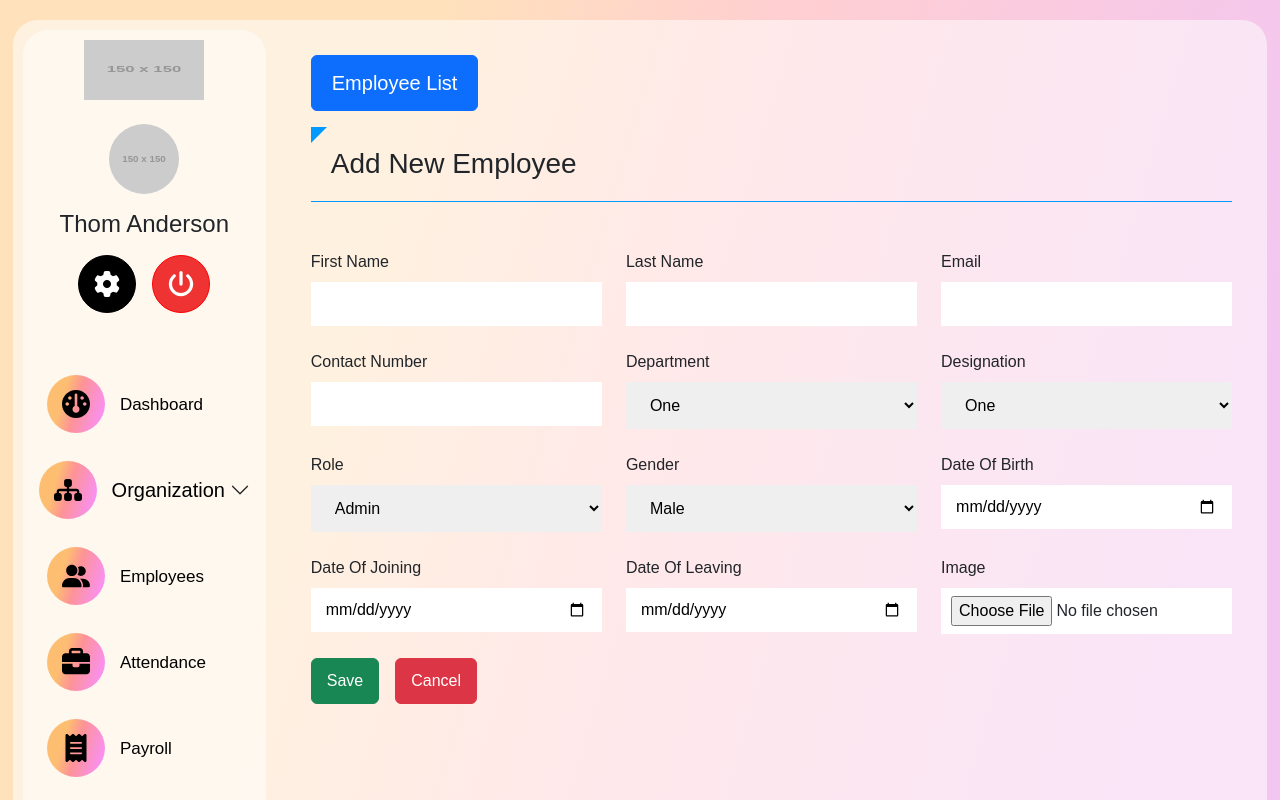
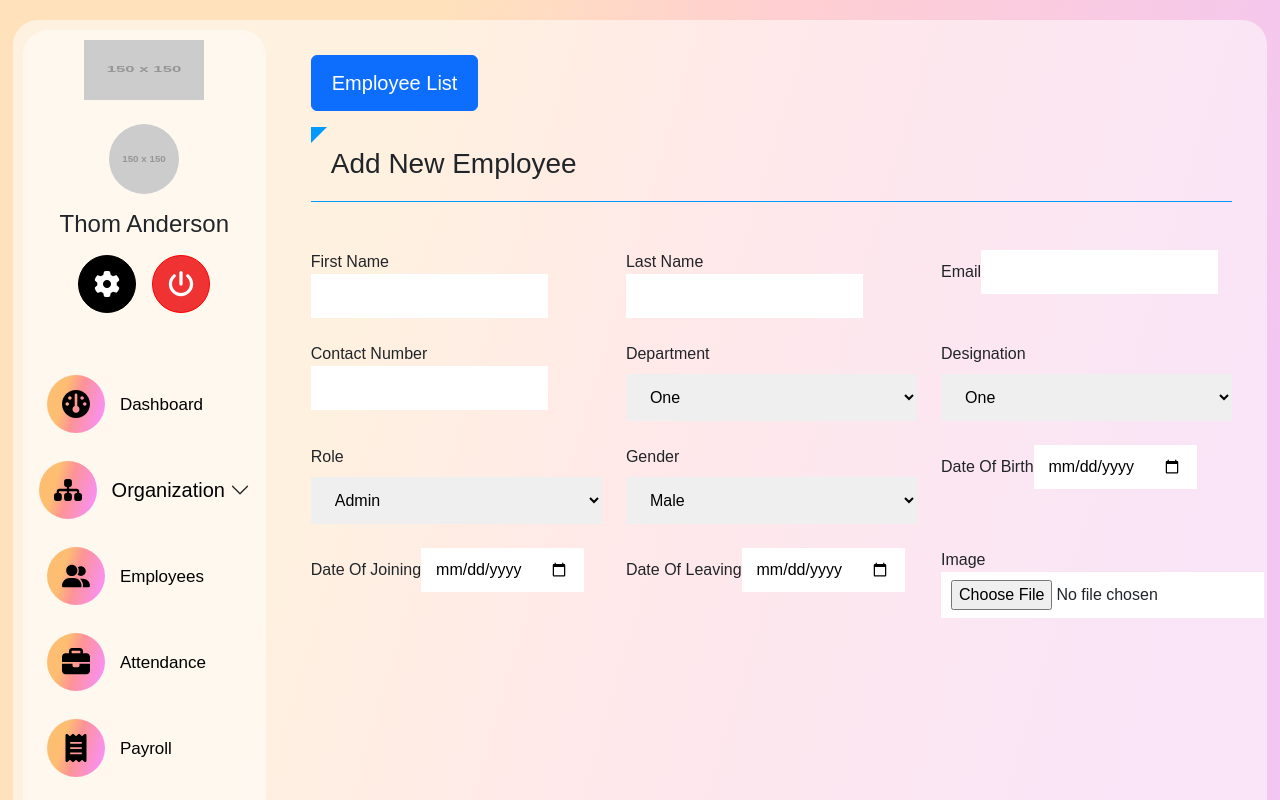
Before and after one commit to farghly/HR-Management-System, a React (Create React App) app: page /employees/addemployee in a window 1280 px wide. Shown: the top 800 px of the page. Built offline with nearby package versions, Linux system fonts and the light colour scheme.

Commit message:
edit to match changes

```diff
--- a/src/pages/Employee/Addemployee.js
+++ b/src/pages/Employee/Addemployee.js
@@ -1,77 +1,222 @@
 import "./styles.css";
 import { Link } from "react-router-dom";
+import { useState } from "react";
+import FormInput from "./../../components/form-input/FormInput.component";
+
+const defaultFormFields = {
+  email: "",
+  password: "",
+  firstName: "",
+  lastName: "",
+  contactNumber: "",
+  department: "",
+  designation: "",
+  role: "",
+  gender: "",
+  birthday: "",
+  joiningday: "",
+  leavingday: "",
+};
 function AddEmployee() {
+  const [formFields, setFormFields] = useState(defaultFormFields);
+  const {
+    email,
+    password,
+    firstName,
+    lastName,
+    contactNumber,
+    department,
+    designation,
+    role,
+    gender,
+    birthday,
+    joiningday,
+    leavingday,
+  } = formFields;
+  const changeHandler = (event) => {
+    const { name, value } = event.target;
+    setFormFields({ ...formFields, [name]: value });
+  };
+  console.log(formFields);
+
+  const resetFormFields = () => {
+    setFormFields(defaultFormFields);
+  };
+
   return (
     <>
-      <Link to="/employees" class="btn btn-primary mb-3 employee-list">
+      <Link to="/employees" className="btn btn-primary mb-3 employee-list">
         Employee List
       </Link>
       <h3>Add New Employee</h3>
-      <form action="" class="d-grid gap-4 my-5">
-        <div class="data d-flex flex-column gap-2">
-          <label for="fName">First Name</label>
-          <input type="text" id="fName" autocomplete="off" />
+      <form action="" className="d-grid gap-4 my-5">
+        <div className="data d-flex flex-column gap-2">
+          <FormInput
+            label="First Name"
+            type="text"
+            id="fName"
+            autocomplete="off"
+            required
+            name="firstName"
+            value={firstName}
+            onChange={changeHandler}
+          />
         </div>
-        <div class="data d-flex flex-column gap-2">
-          <label for="lName">Last Name</label>
-          <input type="text" id="lName" autocomplete="off" />
+        <div className="data d-flex flex-column gap-2">
+          <FormInput
+            label="Last Name"
+            type="text"
+            id="lName"
+            autocomplete="off"
+            required
+            name="lastName"
+            value={lastName}
+            onChange={changeHandler}
+          />
         </div>
-        <div class="data d-flex flex-column gap-2">
-          <label for="email">Email</label>
-          <input type="email" id="email" name="email" autocomplete="off" />
+        <div className="data d-flex flex-column gap-2">
+          <FormInput
+            label="Email"
+            type="email"
+            id="email"
+            name="email"
+            autocomplete="off"
+            required
+            value={email}
+            onChange={changeHandler}
+          />
         </div>
-        <div class="data d-flex flex-column gap-2">
-          <label for="">Contact Number</label>
-          <input type="number" />
+        <div className="data d-flex flex-column gap-2">
+          <FormInput
+            label="Contact Number"
+            type="number"
+            required
+            name="contactNumber"
+            value={contactNumber}
+            onChange={changeHandler}
+          />
         </div>
-        <div class="data d-flex flex-column gap-2">
+        <div className="data d-flex flex-column gap-2">
           <label for="department">Department </label>
-          <select id="department" name="department" class="select">
-            <option value="one">One</option>
-            <option value="two">Two</option>
+          <select
+            id="department"
+            name="department"
+            className="select"
+            onChange={changeHandler}
+          >
+            <option name="one" value="one">
+              One
+            </option>
+            <option name="two" value="two">
+              Two
+            </option>
           </select>
         </div>
-        <div class="data d-flex flex-column gap-2">
+        <div className="data d-flex flex-column gap-2">
           <label for="designation">Designation </label>
-          <select id="designation" name="designation" class="select">
-            <option value="one">One</option>
-            <option value="two">Two</option>
+          <select
+            id="designation"
+            name="designation"
+            className="select"
+            onChange={changeHandler}
+          >
+            <option name="one" value="one">
+              One
+            </option>
+            <option name="two" value="two">
+              Two
+            </option>
           </select>
         </div>
-        <div class="data d-flex flex-column gap-2">
+        <div className="data d-flex flex-column gap-2">
           <label for="role">Role</label>
-          <select id="role" name="role" class="select">
-            <option value="admin">Admin</option>
-            <option value="user">User</option>
+
+          <select
+            id="role"
+            name="role"
+            className="select"
+            onChange={changeHandler}
+          >
+            <option value="admin" name="admin">
+              Admin
+            </option>
+            <option value="user" name="user">
+              User
+            </option>
           </select>
         </div>
-        <div class="data d-flex flex-column gap-2">
+        <div className="data d-flex flex-column gap-2">
           <label for="gender">Gender</label>
-          <select id="gender" name="gender" class="select">
-            <option value="male">Male</option>
-            <option value="female">Female</option>
+          <select
+            id="gender"
+            name="gender"
+            className="select"
+            onChange={changeHandler}
+          >
+            <option name="male" value="male">
+              Male
+            </option>
+            <option name="female" value="female">
+              Female
+            </option>
           </select>
         </div>
-        <div class="data d-flex flex-column gap-2">
-          <label for="birth-day">Date Of Birth</label>
-          <input type="date" id="birth-day" name="birthday" />
+        <div className="data d-flex flex-column gap-2">
+          <FormInput
+            label="Date Of Birth"
+            type="date"
+            id="birth-day"
+            name="birthday"
+            required
+            value={birthday}
+            onChange={changeHandler}
+          />
         </div>
-        <div class="data d-flex flex-column gap-2">
-          <label for="joining-day">Date Of Joining</label>
-          <input type="date" id="joining-day" name="joiningday" />
+        <div className="data d-flex flex-column gap-2">
+          <FormInput
+            label="Date Of Joining"
+            type="date"
+            id="joining-day"
+            name="joiningday"
+            required
+            value={joiningday}
+            onChange={changeHandler}
+          />
         </div>
-        <div class="data d-flex flex-column gap-2">
-          <label for="leaving-day">Date Of Leaving</label>
-          <input type="date" id="leaving-day" name="leavingday" />
+        <div className="data d-flex flex-column gap-2">
+          <FormInput
+            label="Date Of Leaving"
+            type="date"
+            id="leaving-day"
+            name="leavingday"
+            required
+            value={leavingday}
+            onChange={changeHandler}
+          />
         </div>
-        <div class="data d-flex flex-column gap-2">
-          <label for="myimage">Image</label>
-          <input type="file" id="myimage" name="" />
+        <div className="data d-flex flex-column gap-2">
+          <FormInput label="Image" type="file" id="myimage" name="" />
         </div>
-        <div class="btns">
-          <input class="btn btn-success me-3" type="submit" value="Save" />
-          <input class="btn btn-danger" type="reset" value="Cancel" />
-        </div>
+        {/* <div className="btns">
+          <FormInput
+            label="Save"
+            className="btn btn-success me-3"
+            type="submit"
+            value="Save"
+            required
+            value={email}
+            onChange={changeHandler}
+          />
+          <FormInput
+            label="Cancel"
+            className="btn btn-danger"
+            type="reset"
+            value="Cancel"
+            required
+            value={email}
+            onChange={changeHandler}
+          />
+        </div> */}
       </form>
     </>
   );
--- a/src/pages/login/Login.js
+++ b/src/pages/login/Login.js
@@ -1,44 +1,147 @@
+// import "./login.css";
+// function Login() {
+//   return (
+//     <div className="parent-log">
+//       <div className="container login px-4 px-md-5">
+//         <form className="my-4 w-100 m-auto">
+//           <p className="heading">Sign in</p>
+//           <div className="box">
+//             <p>Email</p>
+//             <div>
+//               <input
+//                 type="text"
+//                 autocomplete="off"
+//                 placeholder="Enter your email"
+//               />
+//             </div>
+//           </div>
+//           <div className="box">
+//             <p>Password</p>
+//             <div>
+//               <input
+//                 type="Password"
+//                 autocomplete="off"
+//                 placeholder="Enter your password"
+//               />
+//             </div>
+//           </div>
+//           <button className="signInBtn p-3 my-4 w-100">Sign in</button>
+//           <p className="text">
+//             <a href="#" className="me-auto forgotPass">
+//               Forgot Password
+//             </a>
+//           </p>
+//           <p className="signUp">
+//             <span>
+//               Don't have an account?
+//               <button href="#" class="goToSignUpPage">
+//                 Sign Up
+//               </button>
+//             </span>
+//           </p>
+//         </form>
+//       </div>
+//     </div>
+//   );
+// }
+
+// export default Login;
+import FormInput from "../../components/form-input/FormInput.component";
 import "./login.css";
+import { useState } from "react";
+import Button from "../../components/button/Button.component";
+const defaultFormFields = {
+  email: "",
+  password: "",
+};
 function Login() {
+  const [formFields, setFormFields] = useState(defaultFormFields);
+  const { email, password } = formFields;
+  const changeHandler = (event) => {
+    const { name, value } = event.target;
+    setFormFields({ ...formFields, [name]: value });
+  };
+  // console.log(formFields);
+
+  const resetFormFields = () => {
+    setFormFields(defaultFormFields);
+  };
+
   return (
     <div className="parent-log">
       <div className="container login px-4 px-md-5">
         <form className="my-4 w-100 m-auto">
           <p className="heading">Sign in</p>
           <div className="box">
-            <p>Email</p>
+            {/* <p>Email</p> */}
             <div>
-              <input
+              {/* <input
                 type="text"
                 autocomplete="off"
                 placeholder="Enter your email"
+              /> */}
+              <FormInput
+                // label="Email"
+                type="email"
+                autoComplete="off"
+                name="email"
+                placeholder="Enter your email"
+                required
+                value={email}
+                onChange={changeHandler}
               />
             </div>
           </div>
           <div className="box">
-            <p>Password</p>
+            {/* <p>Password</p> */}
             <div>
-              <input
+              {/* <input
                 type="Password"
                 autocomplete="off"
                 placeholder="Enter your password"
+              /> */}
+              <FormInput
+                // label="Password"
+                type="password"
+                autoComplete="off"
+                name="password"
+                placeholder="Enter your password"
+                required
+                value={password}
+                onChange={changeHandler}
               />
             </div>
           </div>
-          <button className="signInBtn p-3 my-4 w-100">Sign in</button>
+          {/*
+
+          const Button = ({ children, buttonType, ...otherProps }) => {
+  return (
+    <button
+      className={`button-container ${BUTTON_TYPE_CLASSES[buttonType]}`}
+      {...otherProps}
+    >
+      {children}
+    </button>
+  );
+};
+export default Button;
+           */}
+          <Button className="signInBtn p-3 my-4 w-100" type="submit">
+            Sign in
+          </Button>
           <p className="text">
             <a href="#" className="me-auto forgotPass">
               Forgot Password
             </a>
           </p>
-          <p className="signUp">
+          {/* <p className="signUp">
             <span>
               Don't have an account?
-              <button href="#" class="goToSignUpPage">
+              <Button href="#" class="goToSignUpPage">
                 Sign Up
-              </button>
+              </Button>
             </span>
-          </p>
+          </p> */}
         </form>
       </div>
     </div>
```
Also changed, not shown: src/App.js (+4 -4 lines), 1 other file (tests, documents, lock files or other folders).
